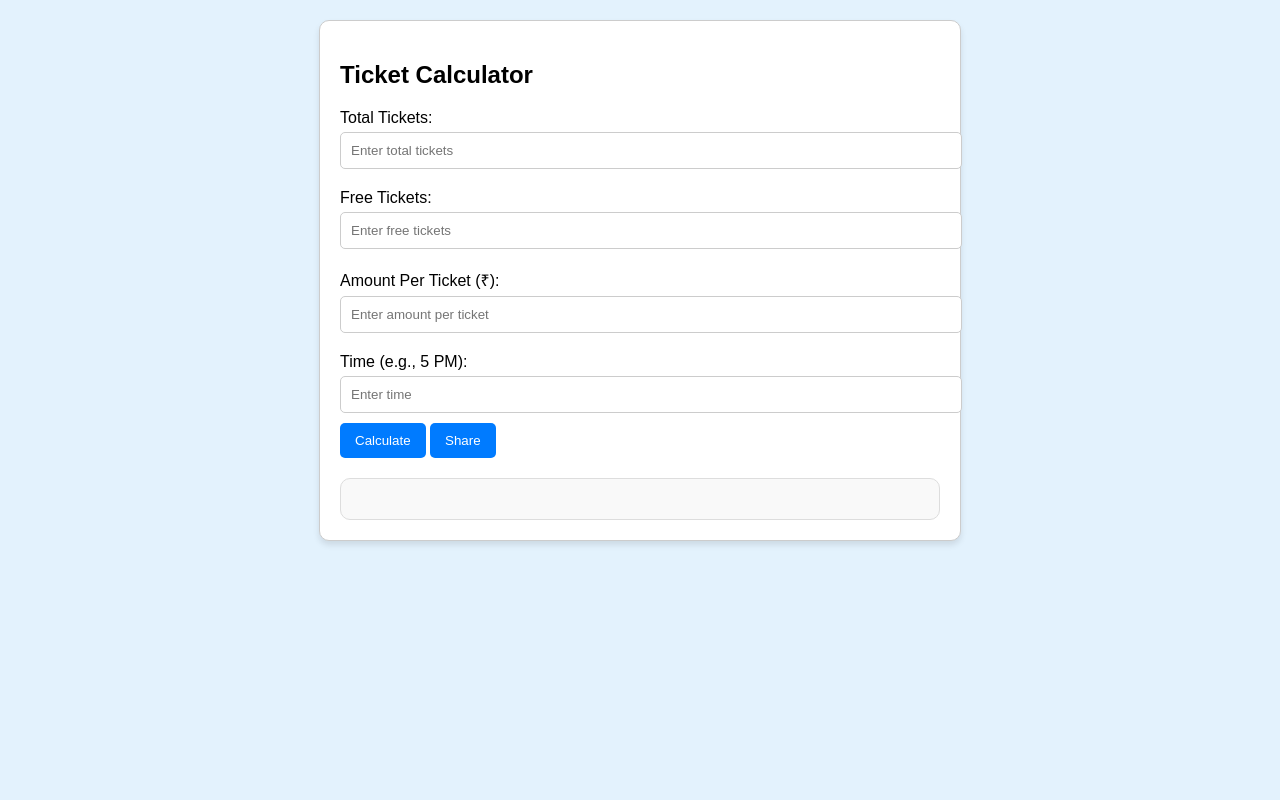
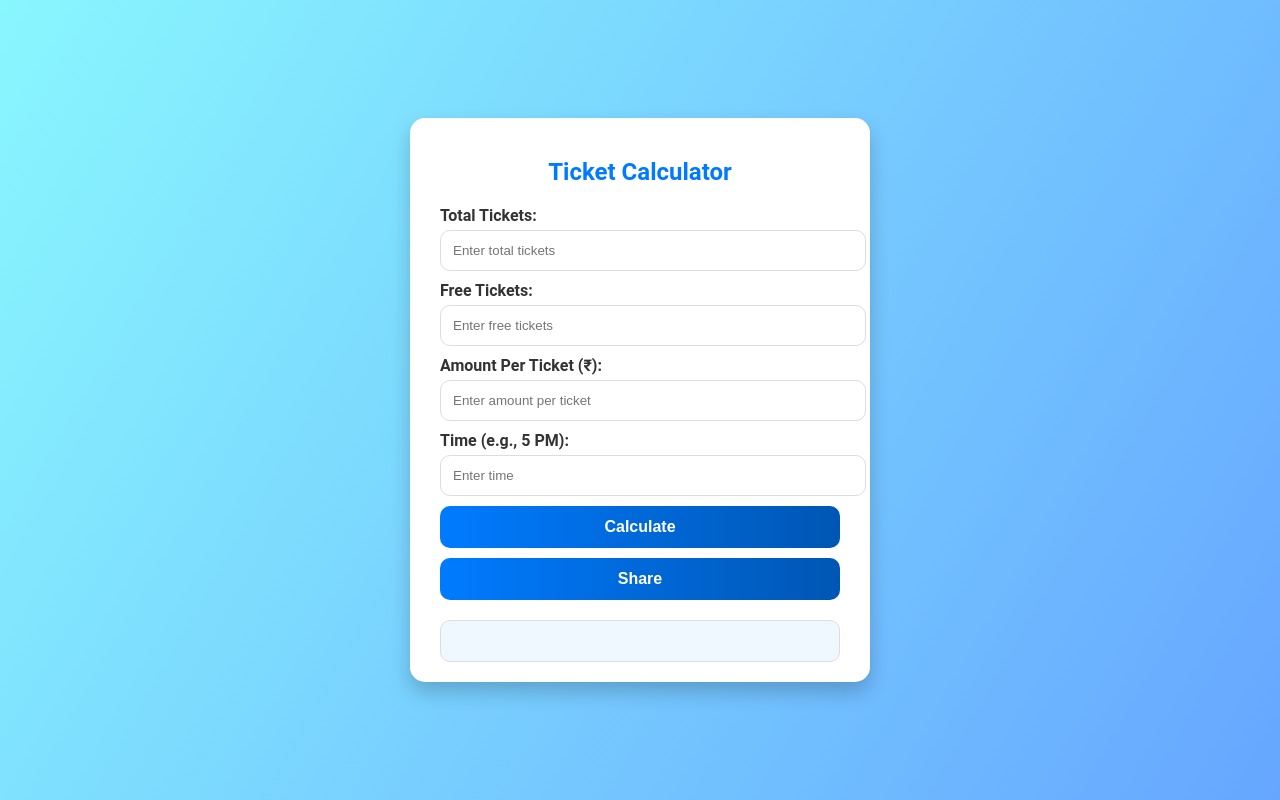
Before and after one commit to Anandkhuman/ticketcalculator, a plain HTML site: page index.html in a window 1280 px wide. Both pictures are taken after a click on the button "Share". Drawn offline with nearby package versions, Linux system fonts and the light colour scheme.

Commit message:
Update index.html

```diff
--- a/index.html
+++ b/index.html
@@ -6,49 +6,113 @@
   <title>Ticket Calculation</title>
   <script src="https://cdn.jsdelivr.net/npm/html2canvas@1.4.1/dist/html2canvas.min.js"></script>
   <style>
+    /* Global Styles */
     body {
-      font-family: Arial, sans-serif;
-      background: #e3f2fd;
+      font-family: 'Roboto', sans-serif;
+      background: linear-gradient(120deg, #89f7fe, #66a6ff);
       margin: 0;
-      padding: 20px;
+      padding: 0;
+      display: flex;
+      justify-content: center;
+      align-items: center;
+      height: 100vh;
+      color: #333;
     }
+
+    /* Card Container */
     #calculator {
-      max-width: 600px;
-      margin: 0 auto;
-      padding: 20px;
       background: #ffffff;
-      border: 1px solid #ccc;
-      border-radius: 10px;
-      box-shadow: 0 4px 6px rgba(0, 0, 0, 0.1);
+      border-radius: 15px;
+      padding: 20px 30px;
+      box-shadow: 0 10px 20px rgba(0, 0, 0, 0.2);
+      max-width: 400px;
+      width: 100%;
+      animation: fadeIn 1s ease-in-out;
     }
+
+    @keyframes fadeIn {
+      from {
+        opacity: 0;
+        transform: translateY(-20px);
+      }
+      to {
+        opacity: 1;
+        transform: translateY(0);
+      }
+    }
+
+    h2 {
+      text-align: center;
+      margin-bottom: 20px;
+      color: #007bff;
+    }
+
     label {
       display: block;
+      font-weight: bold;
       margin: 10px 0 5px;
     }
+
     input {
       width: 100%;
-      padding: 10px;
-      margin-bottom: 10px;
-      border: 1px solid #ccc;
-      border-radius: 5px;
+      padding: 12px;
+      border: 1px solid #ddd;
+      border-radius: 10px;
+      transition: border 0.3s ease, box-shadow 0.3s ease;
     }
+
+    input:focus {
+      border-color: #007bff;
+      box-shadow: 0 0 8px rgba(0, 123, 255, 0.5);
+      outline: none;
+    }
+
     button {
-      padding: 10px 15px;
-      background: #007bff;
+      width: 100%;
+      padding: 12px;
+      margin-top: 10px;
+      background: linear-gradient(90deg, #007bff, #0056b3);
       color: white;
       border: none;
-      border-radius: 5px;
+      border-radius: 10px;
+      font-size: 16px;
+      font-weight: bold;
       cursor: pointer;
+      transition: background 0.3s ease;
     }
+
     button:hover {
-      background: #0056b3;
+      background: linear-gradient(90deg, #0056b3, #003c82);
     }
+
     #result {
       margin-top: 20px;
       padding: 20px;
-      background: #f9f9f9;
+      background: #f0f8ff;
       border: 1px solid #ddd;
       border-radius: 10px;
+      text-align: center;
+      animation: slideIn 1s ease-out;
+    }
+
+    @keyframes slideIn {
+      from {
+        opacity: 0;
+        transform: translateX(-50px);
+      }
+      to {
+        opacity: 1;
+        transform: translateX(0);
+      }
+    }
+
+    /* Add gradient and subtle glow for shareable image */
+    .shareable {
+      background: linear-gradient(120deg, #ff9a9e, #fad0c4);
+      color: white;
+      padding: 20px;
+      border-radius: 15px;
+      box-shadow: 0 8px 20px rgba(255, 154, 158, 0.5);
     }
   </style>
 </head>
@@ -95,11 +159,8 @@
     document.getElementById('share-btn').addEventListener('click', function () {
       const resultDiv = document.getElementById('result');
 
-      // Temporarily style resultDiv for better image rendering
-      resultDiv.style.background = "linear-gradient(120deg, #6a11cb, #2575fc)"; // Gradient background
-      resultDiv.style.color = "#fff"; // White text color for visibility
-      resultDiv.style.padding = "20px"; // Add padding for a better layout
-      resultDiv.style.borderRadius = "10px"; // Rounded corners
+      // Apply shareable styles temporarily
+      resultDiv.classList.add('shareable');
 
       html2canvas(resultDiv, { scale: 3 }).then(canvas => {
         canvas.toBlob(blob => {
@@ -116,13 +177,8 @@
         });
       });
 
-      // Restore original styling (optional)
-      setTimeout(() => {
-        resultDiv.style.background = ""; // Reset background
-        resultDiv.style.color = ""; // Reset text color
-        resultDiv.style.padding = ""; // Reset padding
-        resultDiv.style.borderRadius = ""; // Reset border radius
-      }, 1000);
+      // Remove the shareable styles
+      setTimeout(() => resultDiv.classList.remove('shareable'), 1000);
     });
   </script>
 </body>
```
